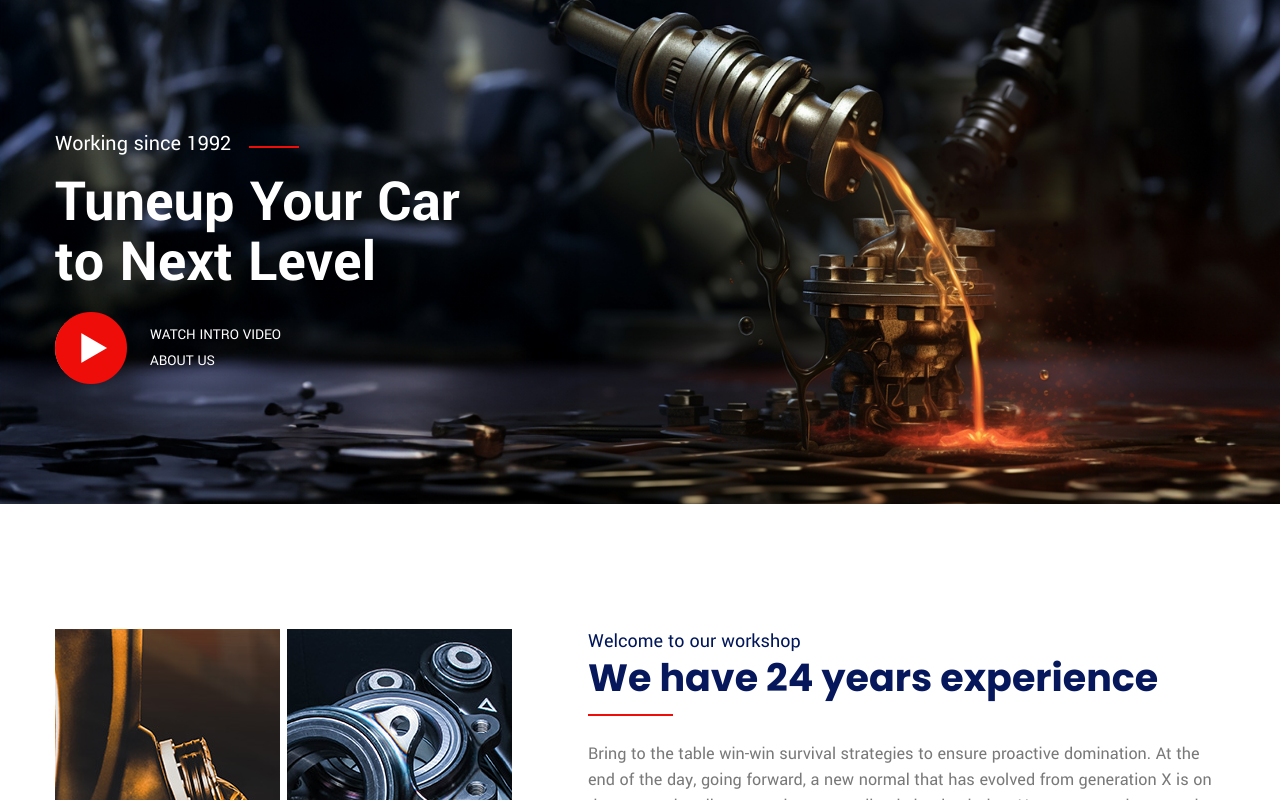
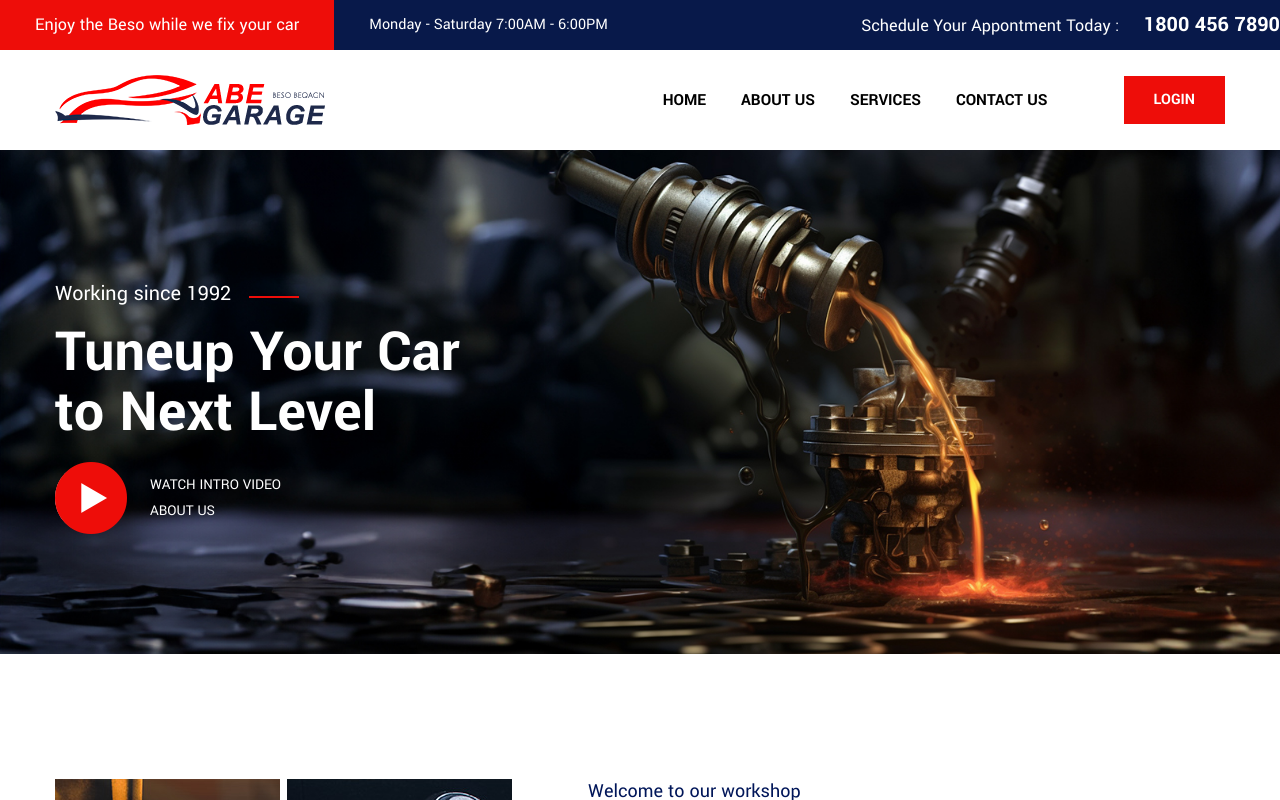
Before and after one commit to th-amena/AbeGarage2025-Frontend, a React (Vite) app: page / in a window 1280 px wide. Shown: the top 800 px of the page. Built offline with nearby package versions, Linux system fonts and the light colour scheme.

Commit message:
Updated the Home.jsx file with Layout

```diff
--- a/src/Markup/Pages/Home/Home.jsx
+++ b/src/Markup/Pages/Home/Home.jsx
@@ -6,11 +6,14 @@ import FeaturesSec from "../../Components/FeaturesSec/FeturesSec";
 import WhyChooseUs from "../../Components/WhyChoosUs/WhyChooseUs";
 import BottomBanner from "../../Components/Banner/BottomBanner";
 import CtaSec from "../../Components/CtaSec/CtaSec";
+import Layout from "../../Pages/Layout/Layout"
 
 
 
 const Home = () => {
   return (
+    <Layout>
+
     <div className="page-wrapper">
       {/* Video Section */}
       <TopBannerHome />
@@ -27,6 +30,7 @@ const Home = () => {
       {/* CTA Section */}
       <CtaSec />
     </div>
+    </Layout>
   );
 };
 
```
